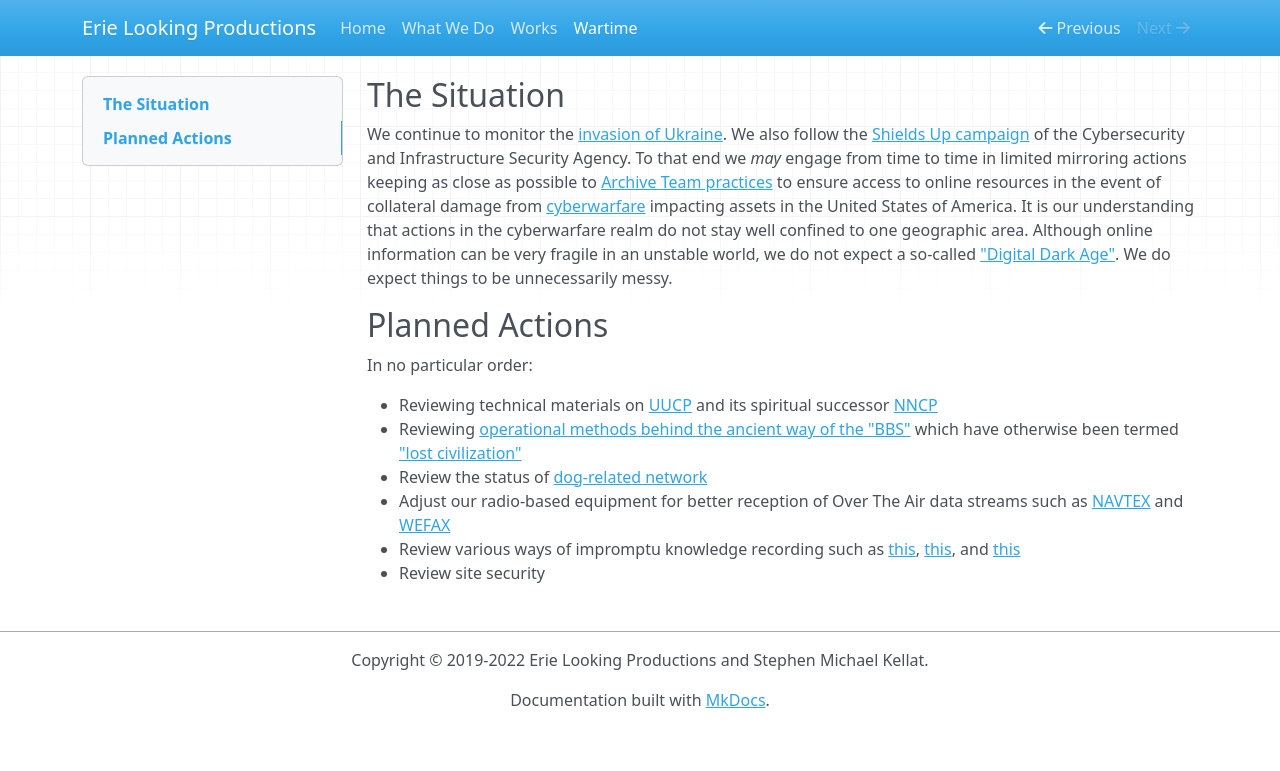
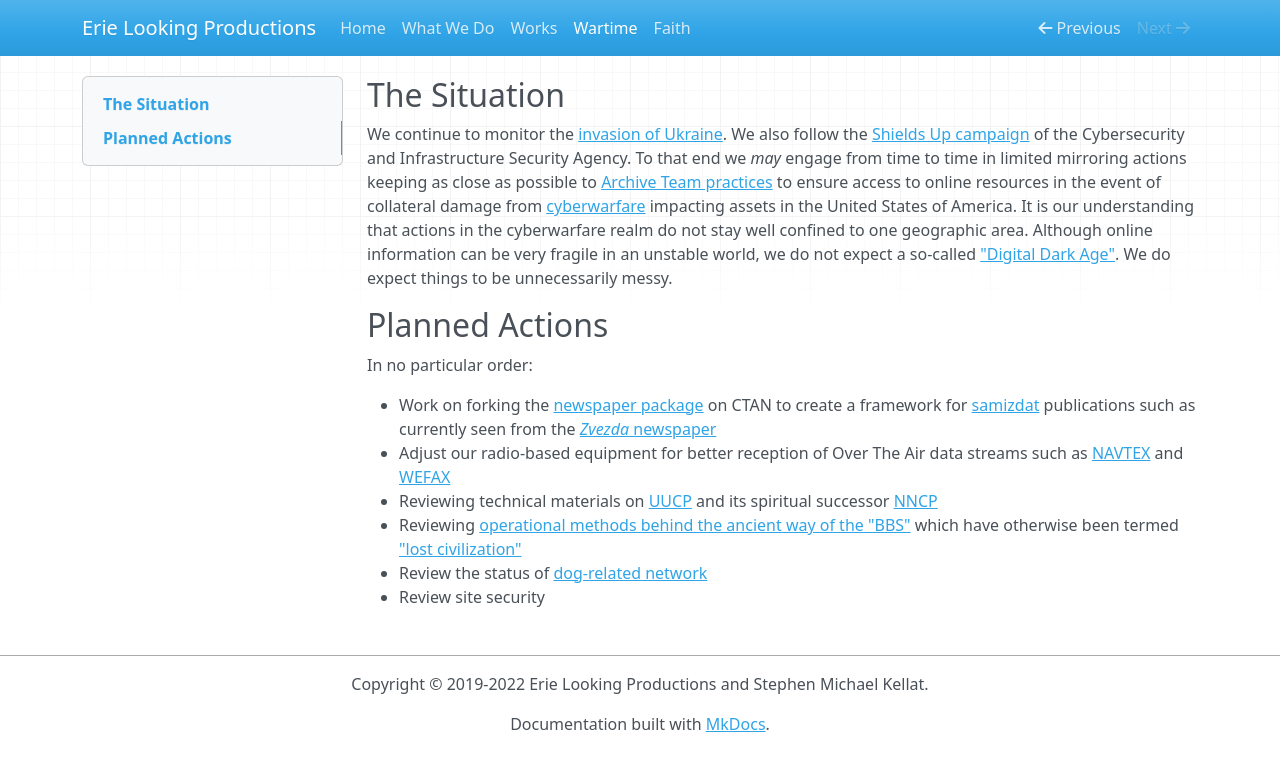
Before and after one commit to skellat/mkdocs-cms, an MkDocs documentation site: the page built from docs/statement.md, in a window 1280 px wide. Shown: the top 771 px of the page. Built offline with MkDocs 1.6.1, drawn with Linux system fonts in a browser that asks for light colours; nearby versions of some CDN libraries.

Commit message:
Reflect current operating state
Signed-off-by: Stephen Michael Kellat <smkellat@ubuntu.com>

```diff
--- a/docs/statement.md
+++ b/docs/statement.md
@@ -6,9 +6,9 @@ We continue to monitor the [invasion of Ukraine](https://simple.wikipedia.org/wi
 
 In no particular order:
 
+* Work on forking the [newspaper package](https://ctan.org/pkg/newspaper) on CTAN to create a framework for [samizdat](https://en.wikipedia.org/wiki/Samizdat) publications such as currently seen from the [*Zvezda* newspaper](https://web.archive.org/web/20220521012308/https://www.rferl.org/a/russia-press-freedom-day-samizdat-perm-zvezda/31832108.html)
+* Adjust our radio-based equipment for better reception of Over The Air data streams such as [NAVTEX](https://en.wikipedia.org/wiki/NAVTEX) and [WEFAX](https://en.wikipedia.org/wiki/Radiofax#Weatherfax)
 * Reviewing technical materials on [UUCP](https://en.wikipedia.org/wiki/UUCP) and its spiritual successor [NNCP](http://www.nncpgo.org/)
 * Reviewing [operational methods behind the ancient way of the "BBS"](http://www.bbscorner.com/telnetbbs/telnetoverview.htm) which have otherwise been termed ["lost civilization"](https://web.archive.org/web/20220315142318/https://www.theatlantic.com/technology/archive/2016/11/the-lost-civilization-of-dial-up-bulletin-board-systems/506465/)
 * Review the status of [dog-related network](http://www.bbscorner.com/bbsnetworks/fidonet.htm)
-* Adjust our radio-based equipment for better reception of Over The Air data streams such as [NAVTEX](https://en.wikipedia.org/wiki/NAVTEX) and [WEFAX](https://en.wikipedia.org/wiki/Radiofax#Weatherfax)
-* Review various ways of impromptu knowledge recording such as [this](https://en.wikipedia.org/wiki/Magnitizdat), [this](https://en.wikipedia.org/wiki/Samizdat), and [this](https://en.wikipedia.org/wiki/Ribs_(recordings))
 * Review site security
--- a/mkdocs.yml
+++ b/mkdocs.yml
@@ -10,3 +10,4 @@ nav:
      - What We Do: services.md
      - Works: wip.md
      - Wartime: statement.md
+     - Faith: faith.md
```
Also changed, not shown: README.md (+3 -1 lines), docs/2022-05-31-faith.md (added, +3 -0 lines), docs/index.md (+1 -1 lines), docs/services.md (+1 -0 lines), docs/wip.md (+0 -1 lines).
